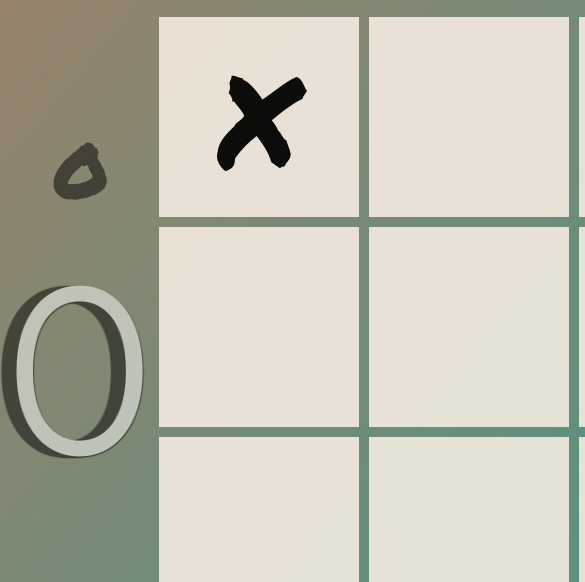
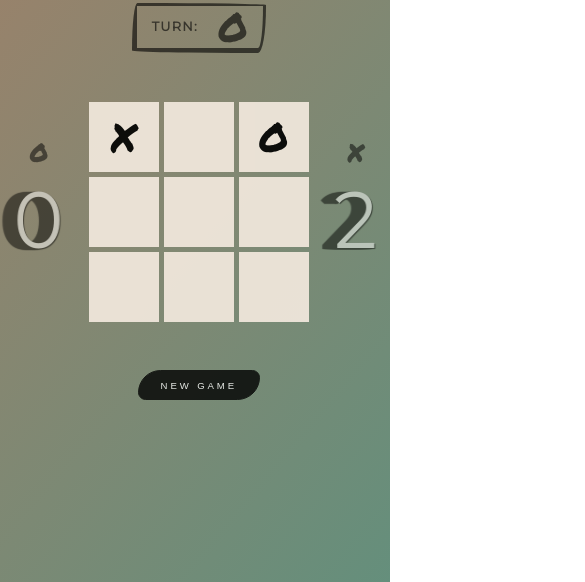
Before and after one commit to Cwirek95/Tic-Tac-Toe, a website: page index.html in a window 390 px wide. Shown: the part 182-764 px from the top of the page, 585 px wide, since content can reach past the window. Drawn offline with Linux system fonts and the light colour scheme.

Commit message:
Add mobile styles

```diff
--- a/index.html
+++ b/index.html
@@ -8,15 +8,16 @@
     <!-- CSS -->
     <link rel="stylesheet" href="styles/styles.min.css">
 
-
+    <!-- Google Fonts -->
     <link rel="preconnect" href="https://fonts.googleapis.com">
     <link rel="preconnect" href="https://fonts.gstatic.com" crossorigin>
     <link href="https://fonts.googleapis.com/css2?family=Rock+Salt&display=swap" rel="stylesheet">
     <link href="https://fonts.googleapis.com/css2?family=Montserrat&display=swap" rel="stylesheet">
     <link href="https://fonts.googleapis.com/css2?family=Permanent+Marker&display=swap" rel="stylesheet">
 
-    <title>TicTacToe</title>
+    <title>Tic Tac Toe - Andrzej Ćwiertniak - Software Developer</title>
 
+    <!-- Font Awesome -->
     <script src="https://kit.fontawesome.com/bd2d3af33f.js" crossorigin="anonymous"></script>
 </head>
 <body>
@@ -69,7 +70,5 @@
             </li>
         </ul>
     </footer>
-
-
 </body>
 </html>
--- a/styles/styles.scss
+++ b/styles/styles.scss
@@ -88,7 +88,7 @@ body {
     justify-content: center;
     align-items: center;
     gap: 20px;
-    width: 20%;
+    width: 25%;
     height: 50px;
     margin-bottom: 20px;
     border: 1px solid #000000;
@@ -134,8 +134,8 @@ body {
 
 .new-game-btn {
     margin-top: 3%;
-    width: 20%;
-    height: 30px;
+    width: 30%;
+    height: 50px;
     font-weight: 500;
     background-color: #000000;
     color: #FFFFFF;
@@ -166,7 +166,7 @@ body {
     span {
         margin-left: 5px;
         color: #FFFFFF;
-        font-size: 1rem;
+        font-size: 1em;
         opacity: 0.5;
     }
 
@@ -184,7 +184,6 @@ body {
 
             &:hover {
                 opacity: 1;
-                transform: scale(2.5)
             }
         }
 
@@ -196,6 +195,228 @@ body {
 }
 
 
+// Mobiles
+@media only screen and (max-width: 1600px) {
+    .header h1 {
+        font-size: 1em;
+        margin-left: 18%;
+    }
+
+    .footer {
+        flex-grow: 1;
+    }
+}
+
+@media only screen and (max-width: 1200px) {
+    .header {
+        display: none;
+    }
+
+    .player {
+        font-size: 2.5em;
+        height: 20%;
+    }
+
+    .player-turn {
+        width: 30%;
+        h5 {
+            font-size: 1.2em;
+        }
+    }
+
+    .game-field {
+        grid-template-rows: 150px 150px 150px;
+        grid-template-columns: 150px 150px 150px;
+        grid-gap: 10px;
+
+        .field-item {
+            font-size: 6em;
+        }
+    }
+
+    .new-game-btn {
+        width: 50%;
+        margin-top: 20%;
+    }
+}
+
+@media only screen and (max-width: 1400px) and (max-height: 850px) {
+    .header {
+        display: none;
+    }
+
+    .player {
+        font-size: 2em;
+        height: 15%;
+    }
+
+    .player-turn {
+        width: 35%;
+        h5 {
+            font-size: 1em;
+        }
+    }
+
+    .game-field {
+        grid-template-rows: 150px 150px 150px;
+        grid-template-columns: 150px 150px 150px;
+        grid-gap: 10px;
+
+        .field-item {
+            font-size: 6em;
+        }
+    }
+
+    .new-game-btn {
+        width: 50%;
+        margin-top: 7%;
+    }
+}
+
+@media only screen and (max-width: 1200px) and (max-height: 650px) {
+    .player {
+        font-size: 2em;
+        height: 15%;
+    }
+
+    .player-turn {
+        width: 35%;
+        h5 {
+            font-size: 1em;
+        }
+    }
+
+    .game-field {
+        grid-template-rows: 100px 100px 100px;
+        grid-template-columns: 100px 100px 100px;
+        grid-gap: 10px;
+
+        .field-item {
+            font-size: 6em;
+        }
+    }
+
+    .new-game-btn {
+        margin-top: 7%;
+    }
+}
+
+@media only screen and (max-width:1000px) {
+    .player {
+        font-size: 2em;
+        height: 15%;
+    }
+
+    .player-turn {
+        width: 35%;
+        h5 {
+            font-size: 1.2em;
+        }
+    }
+
+    .new-game-btn {
+        width: 50%;
+        margin-top: 20%;
+    }
+}
+
+@media only screen and (max-width:1000px)  and (min-height: 1000px) {
+    .player {
+        font-size: 2em;
+        height: 15%;
+    }
+
+    .player-turn {
+        width: 50%;
+        height: 100px;
+        font-size: 1.5em;
+        margin-bottom: 20%;
+    }
+
+    .new-game-btn {
+        width: 50%;
+        height: 80px;
+        font-size: 1.5em;
+        margin-top: 20%;
+    }
+
+    .footer {
+        font-size: 1.5em;
+
+        .social-icons {
+            gap: 50px
+        }
+    }
+}
+
+
+@media only screen and (max-width:800px) {
+    .player {
+        font-size: 1.5em;
+        height: 15%;
+    }
+
+    .player-turn {
+        margin-bottom: 20%;
+        width: 35%;
+        h5 {
+            font-size: 1em;
+        }
+    }
+
+    .game-field {
+        grid-template-rows: 120px 120px 120px;
+        grid-template-columns: 120px 120px 120px;
+        grid-gap: 8px;
+
+        .field-item {
+            font-size: 4em;
+        }
+    }
+
+    .new-game-btn {
+        margin-top: 20%;
+    }
+}
+
+@media only screen and (max-width:600px) {
+    .player {
+        font-size: 1em;
+        height: 15%;
+    }
+
+    .player-turn {
+        margin-bottom: 20%;
+        width: 55%;
+
+        h5 {
+            font-size: 0.8em;
+        }
+    }
+
+    .game-field {
+        grid-template-rows: 70px 70px 70px;
+        grid-template-columns: 70px 70px 70px;
+        grid-gap: 5px;
+
+        .field-item {
+            font-size: 2.5em;
+        }
+    }
+
+    .new-game-btn {
+        width: 50%;
+        height: 30px;
+        margin-top: 20%;
+        font-size: 0.6em;
+    }
+
+    .footer {
+        font-size: 0.8em;
+    }
+}
+
+
 // Animation
 @keyframes BackgroundGradient {
     0% {background-position: 0% 50%;}
```
Also changed, not shown: styles/styles.min.css.
